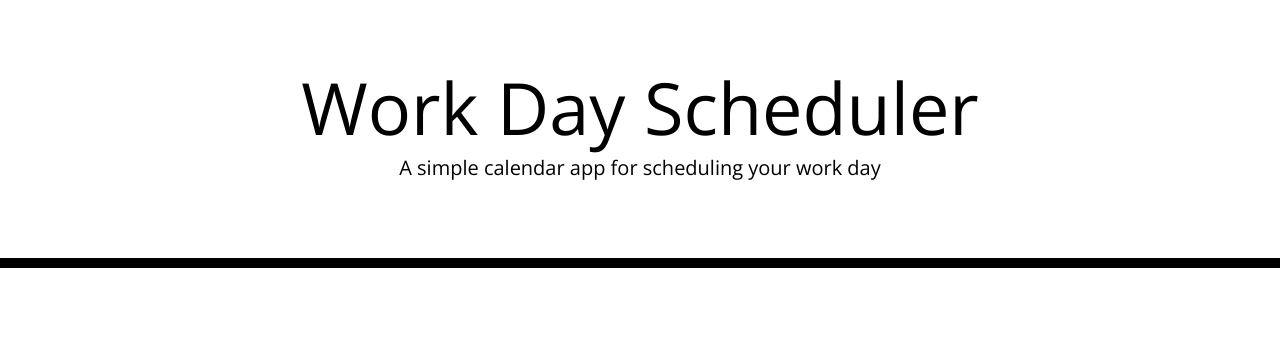
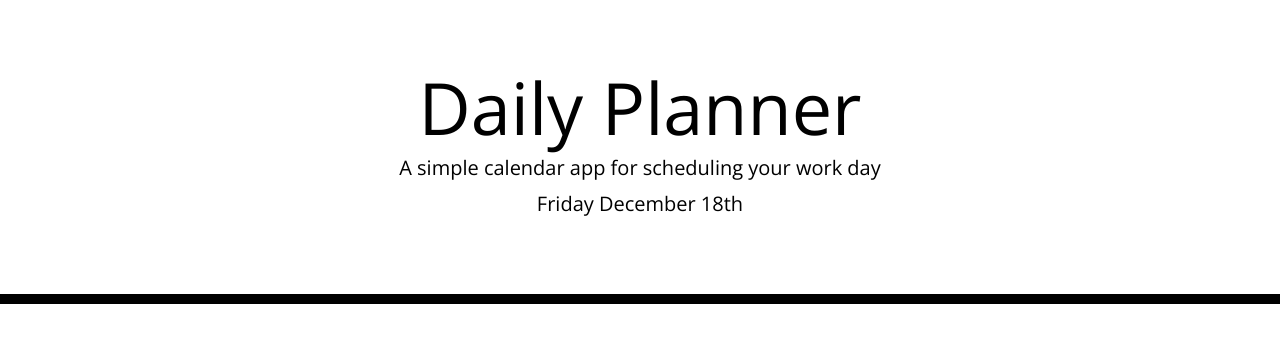
Before and after one commit to sarazurfluh/daily-planner-sjz, a plain HTML site: page index.html in a window 1280 px wide. Drawn offline with nearby package versions, Linux system fonts and the light colour scheme.

Commit message:
current date added to top of page

```diff
--- a/index.html
+++ b/index.html
@@ -19,12 +19,12 @@
       rel="stylesheet"
     />
     <link rel="stylesheet" href="style.css" />
-    <title>Work Day Scheduler</title>
+    <title>Daily Planner</title>
   </head>
 
   <body>
     <header class="jumbotron">
-      <h1 class="display-3">Work Day Scheduler</h1>
+      <h1 class="display-3">Daily Planner</h1>
       <p class="lead">A simple calendar app for scheduling your work day</p>
       <p id="currentDay" class="lead"></p>
     </header>
@@ -34,5 +34,17 @@
 
     <script src="https://cdnjs.cloudflare.com/ajax/libs/jquery/3.2.1/jquery.min.js"></script>
     <script src="https://cdnjs.cloudflare.com/ajax/libs/moment.js/2.24.0/moment.min.js"></script>
+    <script>
+        //TODO:
+        var currentDay = moment().format('dddd MMMM Do');
+        console.log(currentDay);
+
+        //append todays date to p tag id="currentDay"
+        $('#currentDay').append(currentDay);
+
+
+    </script>
+
+
   </body>
 </html>
```
Also changed, not shown: 1 other file.
